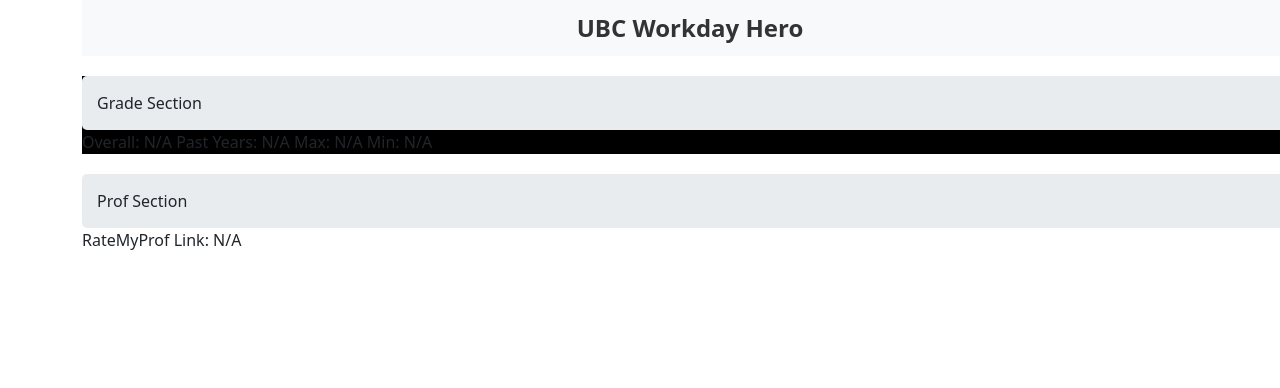
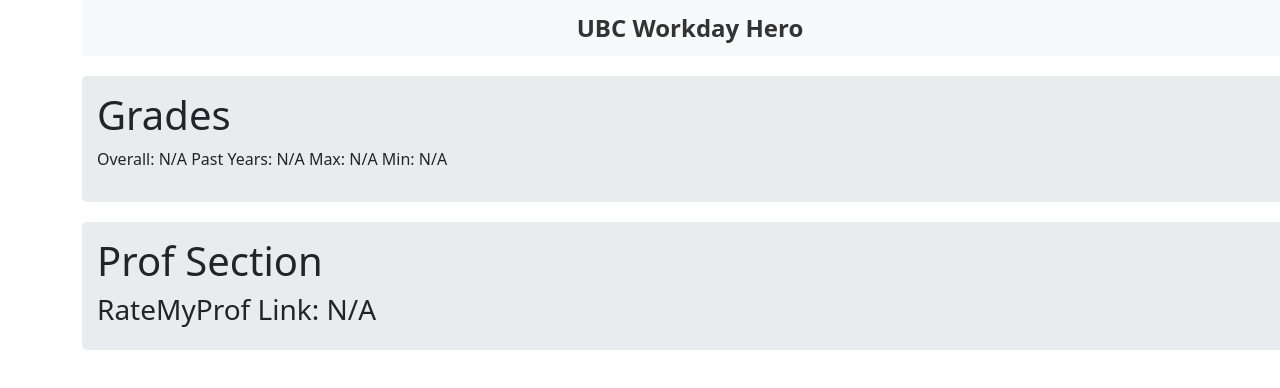
Before and after one commit to aqil18/ubc-workday-hero, a React (Create React App) app in the folder react-chrome-ext/: page / in a window 1280 px wide. Shown: the top 388 px of the page. Built offline with nearby package versions, Linux system fonts and the light colour scheme; no server answers.

Commit message:
styled a lot better

```diff
--- a/react-chrome-ext/src/App.css
+++ b/react-chrome-ext/src/App.css
@@ -20,9 +20,8 @@
   padding: 10px; /* Padding inside each content div */
 }
 
-.content-upper {
+.content-upper, content-bottom {
   margin-bottom: 20px; /* Space below the upper content */
-  background-color: black;
 }
 
 .upper-section, .bottom-section {
@@ -31,14 +30,6 @@
   border-radius: 5px; /* Rounded corners for sections */
 }
 
-/* Optional: Different styling for upper and lower sections */
-.upper-section {
-  /* Your styles for the upper section */
-}
-
-.bottom-section {
-  /* Your styles for the bottom section */
-}
 
 
 .style1 {
--- a/react-chrome-ext/src/App.tsx
+++ b/react-chrome-ext/src/App.tsx
@@ -124,15 +124,22 @@
     return (
         <div className="container-fluid">
             <div className="title">
-                <div className="title-content">UBC Workday Hero</div>
+                <section className="title-content">
+                    UBC Workday Hero
+                </section>
             </div>
-            <div className="content-upper">
-                <section className="upper-section">Grade Section</section>
-                <section>Overall: {average} Past Years: {average5} Max: {max} Min: {min}</section>
+            <div className='content-upper'>
+                <section className="upper-section">
+                    <h1>Grades</h1>
+                    <p>Overall: {average} Past Years: {average5} Max: {max} Min: {min}</p>
+                </section>
             </div>
-            <div className="content-lower">
-                <section className="bottom-section">Prof Section</section>
-                <section>RateMyProf Link: {profUrl}</section>
+            <div className='content-bottom'>
+                <section className="bottom-section">
+                <h1>Prof Section</h1>
+                <h3>RateMyProf Link: {profUrl}</h3>
+                </section>
+                <section></section>
             </div>
         </div>
     );
```
Also changed, not shown: 1 other file (tests, documents, lock files or other folders).
